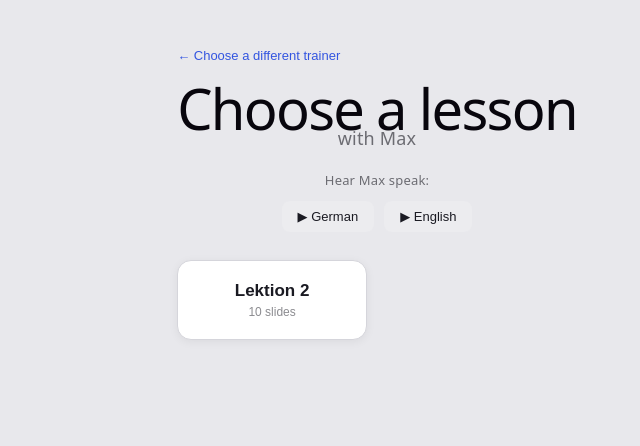
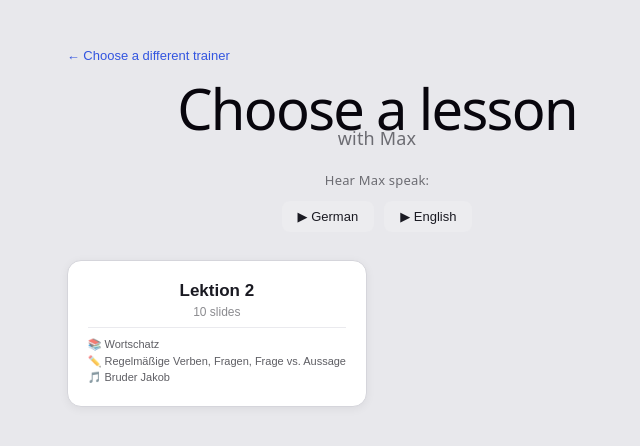
Before and after one commit to lingolearn-hue/language-trainer-dev, a React (Vite) app: page / in a window 1280 px wide. Both pictures are taken after a click on the button 422 px from the left and 398 px from the top of the page. Shown: the top 446 px of the page, without its empty margins (263-903 px from the left). Built offline with nearby package versions, Linux system fonts and the light colour scheme.

Commit message:
v26: lesson-chooser cards now show vocab topic, grammar item(s), and song title — derived from the lesson's own blocks, not hand-authored, so it can't drift out of sync

```diff
--- a/src/App.css
+++ b/src/App.css
@@ -421,6 +421,10 @@ body { margin: 0; font-family: system-ui, sans-serif; background: #e8e8ec; color
 .trainer-name { font-size: 17px; font-weight: 600; margin-bottom: 4px; }
 .trainer-languages { font-size: 13px; opacity: 0.7; margin-bottom: 6px; }
 .trainer-style { font-size: 12px; opacity: 0.5; }
+.lesson-summary {
+  margin-top: 8px; padding-top: 8px; border-top: 1px solid #e2e2e8;
+  font-size: 11px; opacity: 0.7; text-align: left; line-height: 1.5;
+}
 
 /* In-lesson avatars: trainer (top) + user placeholder (below). Default
    (landscape): normal flex child inside .session-layout, sitting beside
--- a/src/components/LessonSelect.tsx
+++ b/src/components/LessonSelect.tsx
@@ -1,6 +1,7 @@
 import type { LessonPlan, LangCode } from "../types";
 import type { Trainer } from "../data/trainers";
 import { LanguageSamples } from "./LanguageSamples";
+import { summarizeLesson } from "../data/lessonSummary";
 
 // Course/lesson picker, shown after trainer selection. Only lessons whose
 // courseId is in the trainer's courseIds are offered — currently there's
@@ -35,12 +36,20 @@ export function LessonSelect({
         <p>No lessons available for this trainer's course yet.</p>
       ) : (
         <div className="trainer-grid">
-          {available.map((lesson) => (
-            <button key={lesson.id} className="trainer-card" onClick={() => onSelect(lesson)}>
-              <div className="trainer-name">{lesson.title[displayLang]}</div>
-              <div className="trainer-style">{lesson.blocks.length} slides</div>
-            </button>
-          ))}
+          {available.map((lesson) => {
+            const summary = summarizeLesson(lesson, displayLang);
+            return (
+              <button key={lesson.id} className="trainer-card" onClick={() => onSelect(lesson)}>
+                <div className="trainer-name">{lesson.title[displayLang]}</div>
+                <div className="trainer-style">{lesson.blocks.length} slides</div>
+                <div className="lesson-summary">
+                  {summary.vocabTopic && <div>📚 {summary.vocabTopic}</div>}
+                  {summary.grammarItems.length > 0 && <div>✏️ {summary.grammarItems.join(", ")}</div>}
+                  {summary.songTitle && <div>🎵 {summary.songTitle}</div>}
+                </div>
+              </button>
+            );
+          })}
         </div>
       )}
     </div>
--- /dev/null
+++ b/src/data/lessonSummary.ts
@@ -0,0 +1,31 @@
+import type { LessonPlan, LangCode } from "../types";
+
+// Small at-a-glance summary shown next to a lesson's button on the
+// chooser screen — derived from the lesson's own blocks rather than
+// authored separately, so it can't drift out of sync with the actual
+// content. Relies on two conventions already established across every
+// lesson file (lesson2.ts, lessonEnglishSpace.ts, lessonJapanese2.ts):
+//   - the FIRST vocabDrill block is the lesson's main vocab topic
+//     (a later vocabDrill, e.g. a pronunciation/reading-practice slide,
+//     is a secondary drill, not "the" topic)
+//   - the LAST readalong block is always the closing song (see the
+//     "song always closes the lesson" comment in each lesson's blocks
+//     array) — earlier readalong blocks are dialogues, not songs
+export interface LessonSummary {
+  vocabTopic?: string;
+  grammarItems: string[];
+  songTitle?: string;
+}
+
+export function summarizeLesson(lesson: LessonPlan, lang: LangCode): LessonSummary {
+  const firstVocab = lesson.blocks.find((b) => b.type === "vocabDrill");
+  const grammarBlocks = lesson.blocks.filter((b) => b.type === "grammar");
+  const readalongBlocks = lesson.blocks.filter((b) => b.type === "readalong");
+  const songBlock = readalongBlocks[readalongBlocks.length - 1];
+
+  return {
+    vocabTopic: firstVocab?.title?.[lang] ?? firstVocab?.title?.en,
+    grammarItems: grammarBlocks.map((b) => b.title?.[lang] ?? b.title?.en ?? "").filter(Boolean),
+    songTitle: songBlock?.title?.[lang] ?? songBlock?.title?.en,
+  };
+}
```
Also changed, not shown: 1 other file (tests, documents, lock files or other folders).
